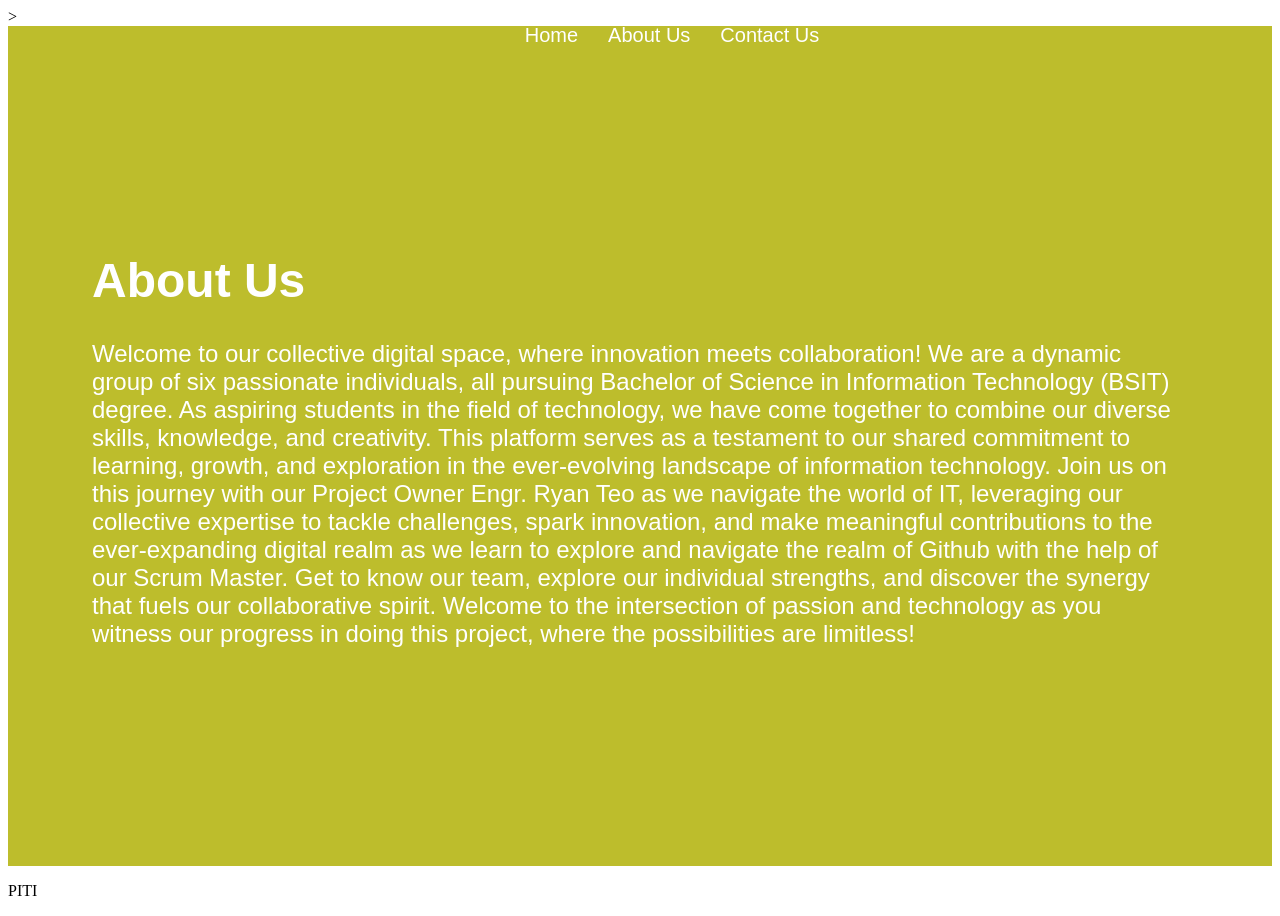
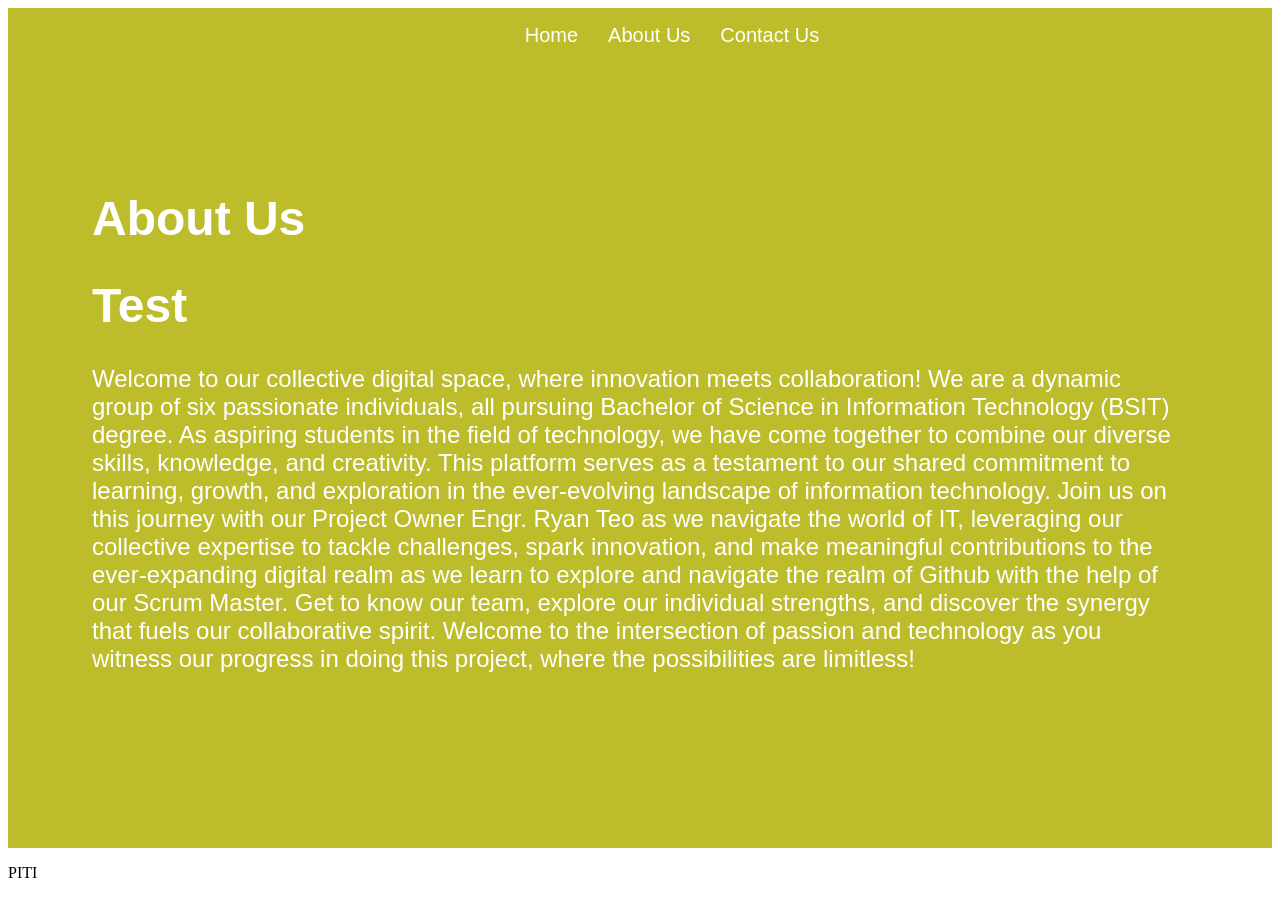
Before and after one commit to jhay-lhord/supply-office-v2, a React (Vite) app: page /supply-office-v2/about-us in a window 1280 px wide. Shown: the top 916 px of the page. Built offline with nearby package versions, Linux system fonts and the light colour scheme.

Commit message:
add test

```diff
--- a/src/AboutUs.jsx
+++ b/src/AboutUs.jsx
@@ -4,6 +4,7 @@ const AboutUs = () => {
       <div style={styles.container}>
         <div style={styles.content}>
           <h1>About Us</h1>
+          <h1>Test</h1>
           <p>
             Welcome to our collective digital space, where innovation meets
             collaboration! We are a dynamic group of six passionate individuals,
--- a/src/App.jsx
+++ b/src/App.jsx
@@ -5,7 +5,7 @@ import ContactUs from './ContactUs';
 
 const App = () => {
   return (
-    <Router basename="/supply-office-v2"> >
+    <Router basename="/supply-office-v2">
       <nav style={styles.nav}>
         <Link to="/" style={styles.navLink}>Home</Link>
         <Link to="/about-us" style={styles.navLink}>About Us</Link>
```
